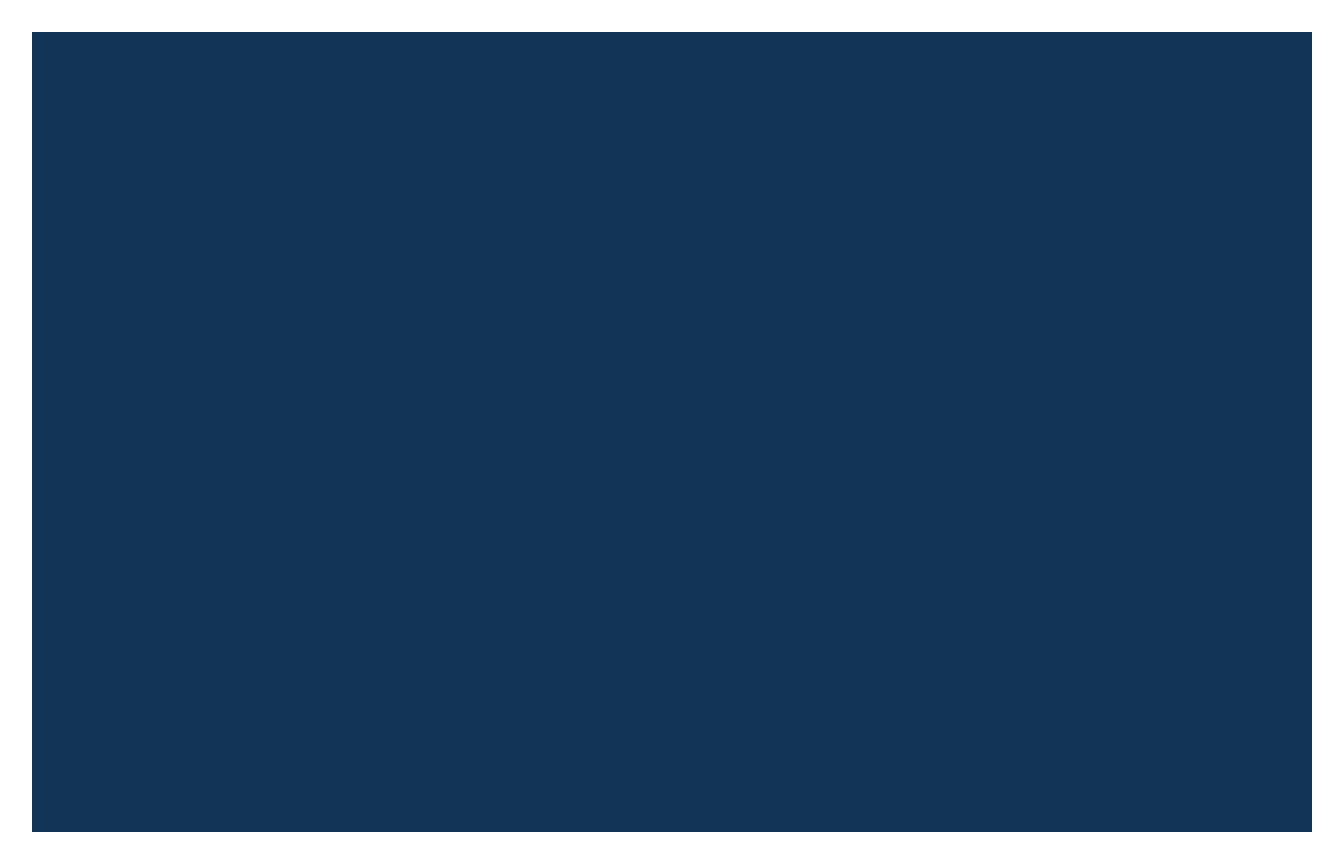
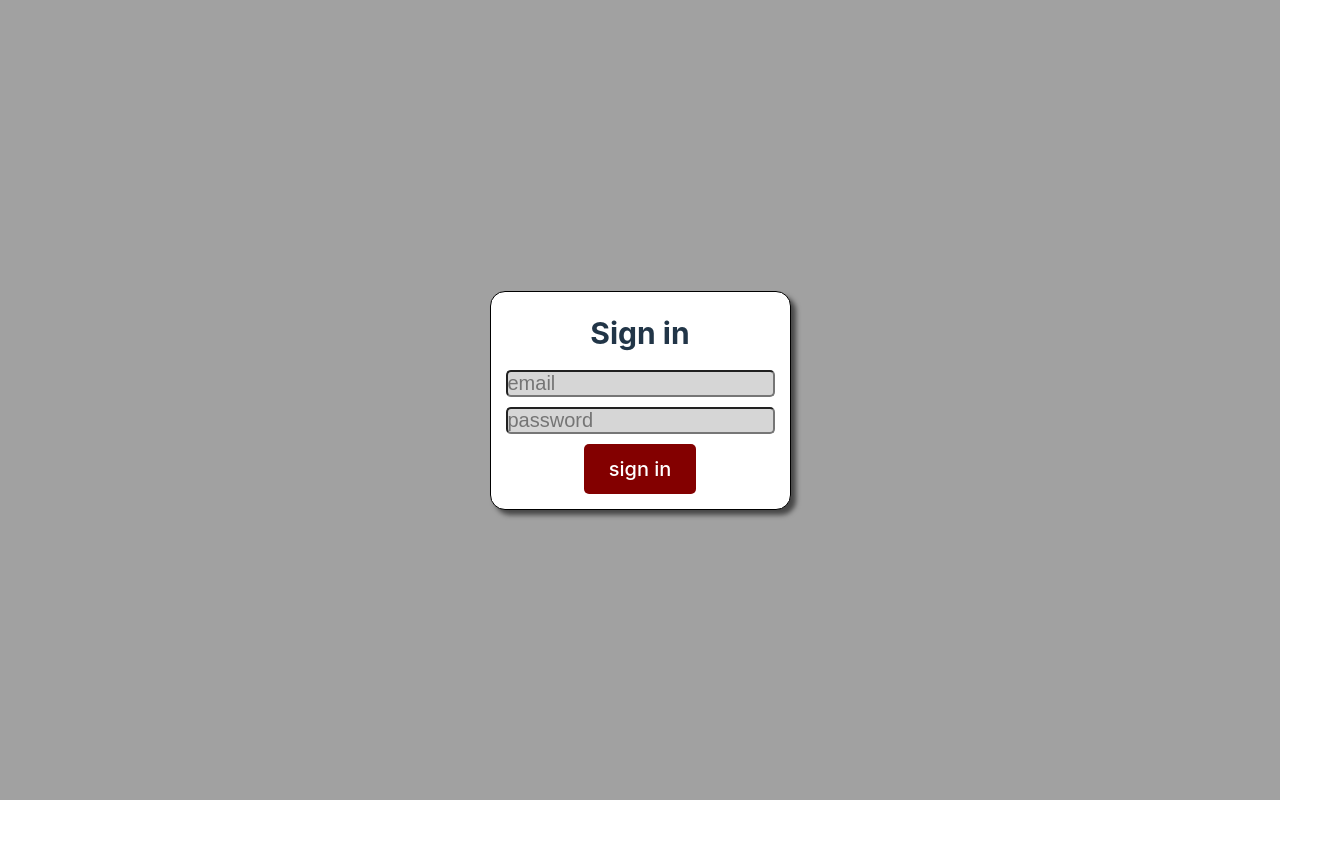
Before and after one commit to AndrewMosckalenko/micro-service-front, a React (Vite) app: page /auth/sign-in in a window 1280 px wide. Shown: the whole page, 1344 px wide, since content can reach past the window. After the commit the page ends 800 px from the top, so only its background shows below. Built offline with nearby package versions, Linux system fonts and the light colour scheme.

Commit message:
add sign in page

```diff
--- /dev/null
+++ b/src/components/auth-button/auth-button.module.css
@@ -0,0 +1,10 @@
+.auth_btn {
+    font-size: 20px;
+    background: #830000;
+    color: #fff;
+    border-radius: 5px;
+}
+
+.auth_btn:hover {
+    box-shadow: 5px 5px 5px 0 #0000008f;
+}
--- /dev/null
+++ b/src/components/auth-button/index.tsx
@@ -0,0 +1,17 @@
+import { memo, useCallback } from "react";
+
+import styles from './auth-button.module.css'
+
+export interface IAuthButtonProps {
+    label: string;
+    onClick: () => void;
+}
+
+export const AuthButton = memo(({label, onClick}: IAuthButtonProps) => {
+
+    const onCLickButton = useCallback(onClick, [ onClick ])
+
+    return (
+        <button className={styles.auth_btn} onClick={onCLickButton}>{label}</button>
+    )
+})
--- /dev/null
+++ b/src/components/auth-input/auth-input.module.css
@@ -0,0 +1,5 @@
+.input {
+    border-radius: 5px;
+    background: #d6d6d6;
+    font-size: 20px;
+}
--- /dev/null
+++ b/src/components/auth-input/index.tsx
@@ -0,0 +1,22 @@
+import { useCallback, memo } from 'react';
+import styles from './auth-input.module.css'
+
+export interface IAuthInputProps {
+    value: string;
+    hint?: string
+    onChange: (value: string) => void;
+}
+
+export const AuthInput = memo(({value, hint, onChange}: IAuthInputProps) => {
+
+    const onChangeValue = useCallback(({ target }) => {onChange(target.value)}, [onChange])
+
+    return (
+        <input
+            className={styles.input}
+            value={value}
+            placeholder={hint}
+            onChange={onChangeValue}
+        />
+    )
+})
--- /dev/null
+++ b/src/components/index.ts
@@ -0,0 +1,3 @@
+export { AuthInput } from './auth-input'
+export { AuthButton } from './auth-button'
+export { SignInForm } from './sign-in-form'
--- /dev/null
+++ b/src/components/sign-in-form/index.tsx
@@ -0,0 +1,24 @@
+import { useState, memo, useCallback } from "react"
+import { AuthButton, AuthInput } from ".."
+
+import styles from './sign-in-form.module.css'
+
+
+export const SignInForm = memo(() => {
+
+    const [email, setEmail] = useState<string>('')
+    const [password, setPassword] = useState<string>('')
+
+    const onCLickSignInBtn = useCallback(() => {
+        // @todo
+    }, [])
+
+    return (
+        <div className={styles.sign_in_form}>
+            <h1 className={styles.sign_in_form__title}>Sign in</h1>
+            <AuthInput value={email} hint="email" onChange={setEmail}/>
+            <AuthInput value={password} hint="password" onChange={setPassword}/>
+            <AuthButton label="sign in" onClick={onCLickSignInBtn}/>
+        </div>
+    )
+})
--- /dev/null
+++ b/src/components/sign-in-form/sign-in-form.module.css
@@ -0,0 +1,12 @@
+.sign_in_form {
+    display: flex;
+    flex-direction: column;
+    align-items: center;
+    justify-content: center;
+    gap: 10px;
+}
+
+.sign_in_form__title {
+    margin: 10px;
+    font-size: 30px;
+}
--- a/src/pages/auth-page/auth-page.module.css
+++ b/src/pages/auth-page/auth-page.module.css
@@ -0,0 +1,25 @@
+.page_wrapper {
+    background: #a1a1a1;
+    position: fixed;
+    top: 0;
+    left: 0;
+    width: 100vw;
+    height: 100vh;
+    padding: auto;
+    box-sizing: border-box;
+    display: flex;
+    flex-direction: column;
+    align-items: center;
+    justify-content: center;
+}
+
+.page {
+    border-radius: 15px;
+    box-shadow: 5px 5px 5px 0 #0000008f;
+    border: 1px solid #000000;
+    overflow: hidden;
+    box-sizing: border-box;
+    padding: 15px;
+    background: #fff;
+    margin: auto;
+}
--- a/src/pages/sign-in-page/index.tsx
+++ b/src/pages/sign-in-page/index.tsx
@@ -1,10 +1,12 @@
+import { SignInForm } from '../../components'
+
 import styles from './sign-in-page.module.css'
 
 export default function SignInPage() {
 
     return (
         <div className={styles.page}>
-
+            <SignInForm />
         </div>
     )
 }
--- a/src/pages/sign-in-page/sign-in-page.module.css
+++ b/src/pages/sign-in-page/sign-in-page.module.css
@@ -1,5 +1,3 @@
 .page {
-    background: #123456;
-    width: 100vw;
-    height: 100vh;
+
 }
```
